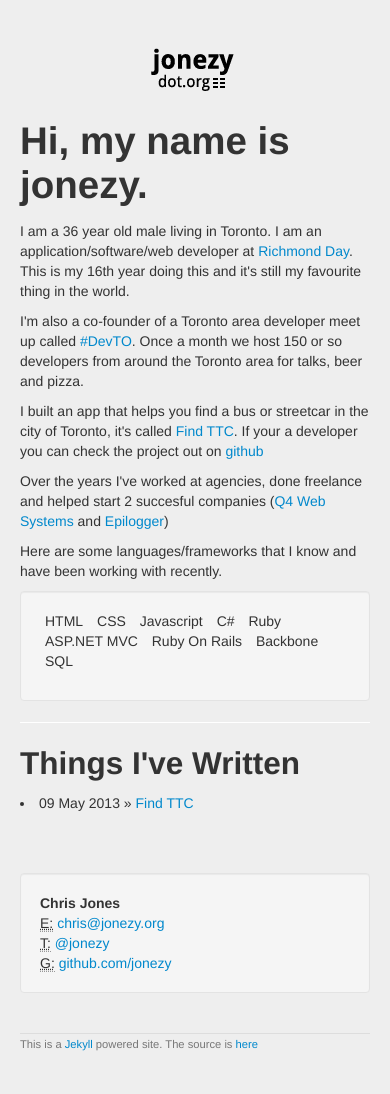
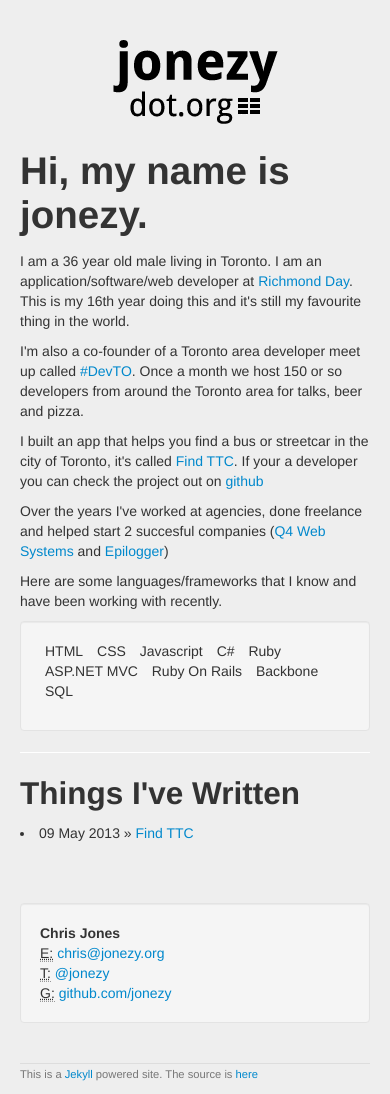
Before and after one commit to jonezy/jonezy.org, a Jekyll site: the page built from src/index.html, in a window 390 px wide. Built offline with Jekyll 4.4.1, drawn with Linux system fonts in a browser that asks for light colours; before the commit the page ends 1064 px from its top, so only the background shows below that.

Commit message:
added a responsive logo, see how it works.
Signed-off-by: Chris Jones <chris@jonezy.org>

```diff
--- a/src/_layouts/default.html
+++ b/src/_layouts/default.html
@@ -39,7 +39,7 @@ _gaq.push(['_trackPageview']);
 <div class="container">
   <div class="row">
     <nav class="span2">
-      <a href="/"><img src="/img/logo.png" /></a>
+      <a href="/"></a>
     </nav>
     <section class="span10" id="content">
       <div class="row">
--- a/src/css/site.css
+++ b/src/css/site.css
@@ -5,7 +5,7 @@ body {
 }
 h1 {line-height:normal;margin:0 0 14px 0;}
 nav {text-align:center;}
-nav img {max-width:100%;margin-bottom:20px;}
+nav a {width:143px;height:59px;display:inline-block;margin-bottom:20px;background:url(../img/logo-sm.png) no-repeat;}
 nav ul {margin-top:20px;}
  .nav-pills>.active>a,.nav-pills>.active>a:hover{color:#0088cc;background-color:#e5e5e5;}
 aside .well {margin-top:60px;}
@@ -16,3 +16,9 @@ dl#timeline dd {margin-left:70px;}
 .page-title p {float:right;margin-top:20px;}
 .meta {color:#AD6B00;}
 footer {margin-top:20px;border-top:solid 1px #ddd;font-size:80%;color:#777;}
+
+@media only screen and (min-width: 320px) and (max-width: 767px) {
+
+  nav a {width:165px;height:84px;background:url(../img/logo.png)}
+
+}
```
Also changed, not shown: src/img/logo-sm.png (added), src/img/logo.png.
